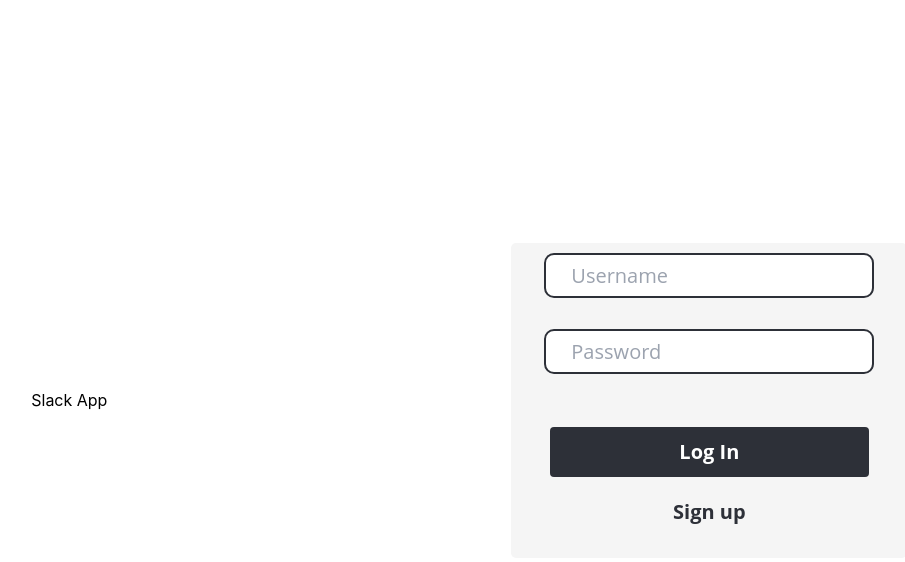
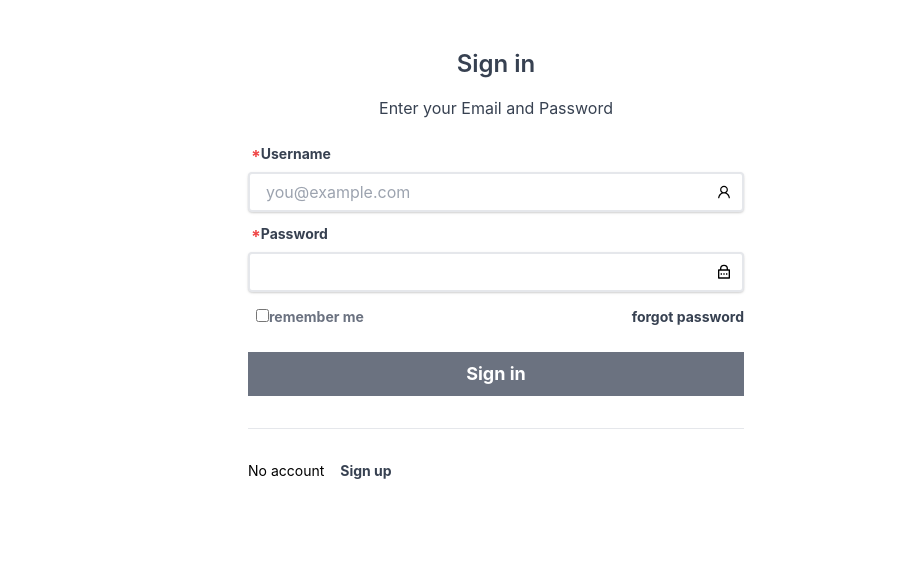
Before and after one commit to martinvias00/slackapp, a React (Create React App) app: page /login in a window 1280 px wide. Shown: the top 562 px of the page, without its empty margins (144-1049 px from the left). Built offline with nearby package versions, Linux system fonts and the light colour scheme; no server answers.

Commit message:
refactor register and login UI

```diff
--- /dev/null
+++ b/src/Components/Alerts/ErrorMessage.js
@@ -0,0 +1,27 @@
+import React from "react";
+
+const ErrorMessage = ({ title, message }) => {
+  return (
+    <div
+      class="bg-red-100 border border-red-400 text-red-700 px-4 py-3 rounded relative"
+      role="alert"
+    >
+      <strong class="font-bold">{title}</strong>
+      <br />
+      <span class="block sm:inline">{message}</span>
+      <span class="absolute top-0 bottom-0 right-0 px-4 py-3">
+        <svg
+          class="fill-current h-6 w-6 text-red-500"
+          role="button"
+          xmlns="http://www.w3.org/2000/svg"
+          viewBox="0 0 20 20"
+        >
+          <title>Close</title>
+          <path d="M14.348 14.849a1.2 1.2 0 0 1-1.697 0L10 11.819l-2.651 3.029a1.2 1.2 0 1 1-1.697-1.697l2.758-3.15-2.759-3.152a1.2 1.2 0 1 1 1.697-1.697L10 8.183l2.651-3.031a1.2 1.2 0 1 1 1.697 1.697l-2.758 3.152 2.758 3.15a1.2 1.2 0 0 1 0 1.698z" />
+        </svg>
+      </span>
+    </div>
+  );
+};
+
+export default ErrorMessage;
--- /dev/null
+++ b/src/Components/Input/index.js
@@ -0,0 +1,52 @@
+import React from "react";
+const Input = ({
+  type,
+  icon,
+  name,
+  errormessage,
+  placeholder,
+  setState,
+}) => {
+  // const { name, value, setState, erromessage, type } = props;
+  // const inputStyle = "bg-red";
+  // const fieldsetStyle = "bg-white";
+  // const errorsetStyle = "bg-black";
+  return (
+    <fielset class="mb-8">
+      <label for="username" class="block text-gray-700 text-sm font-bold mb-2">
+        <span class="text-red-500">&nbsp;*</span>
+        {name}
+      </label>
+      <div class="mt-1 relative rounded-md shadow-sm">
+        <div class="absolute inset-y-0 right-0 pr-3 flex items-center pointer-events-none">
+          {icon}
+        </div>
+        <input
+          id="username"
+          class="block pr-10 shadow border-2 rounded w-full py-2 px-4 text-black-700 mb-3 leading-tight focus:outline-none focus:bg-white focus:border-gray-700 transition duration-500 ease-in-out"
+          placeholder={placeholder}
+          onChange={({ target: { value } }) => {
+            setState(value);
+          }}
+          type={type}
+        />
+      </div>
+
+      <strong class="text-red-500 text-xs italic">
+        {errormessage !== "" && errormessage}
+      </strong>
+    </fielset>
+
+    // <fieldset className={`fieldset ${fieldsetStyle}`}>
+    //   <input
+    //     className={`input ${inputStyle}`}
+    //     placeholder={name}
+    //     type={type}
+    //     onChange={(e) => setState(e.target.value)}
+    //   />
+    //   <span className={`inputError ${errorsetStyle}`}>{erromessage}</span>
+    // </fieldset>
+  );
+};
+
+export default Input;
--- /dev/null
+++ b/src/Components/Loading/Loading.css
@@ -0,0 +1,31 @@
+.overlay {
+  background-color: rgba(0, 0, 0, 0.1);
+  height: 100%;
+  position: fixed;
+  top: 0px;
+  right: 0px;
+  bottom: 0px;
+  left: 0px;
+  width: 100%;
+  z-index: 10;
+}
+.dialog {
+  background-color: transparent;
+  border-radius: 0.75rem;
+  margin-left: auto;
+  margin-right: auto;
+  margin-top: 10rem;
+  max-width: 100%;
+  width: 24rem;
+}
+
+@media (min-width: 640px) {
+}
+@media (min-width: 768px) {
+}
+@media (min-width: 1024px) {
+}
+@media (min-width: 1280px) {
+}
+@media (min-width: 1536px) {
+}
--- /dev/null
+++ b/src/Components/Loading/Success.js
@@ -0,0 +1,15 @@
+import "./Loading.css";
+import { GiConfirmed } from "react-icons/gi";
+const Success = () => {
+  return (
+    <div v-show="show" className="overlay">
+      <div className="dialog">
+        <GiConfirmed
+          style={{ color: "#2d3038", fontSize: "8em", fontWeight: "bold" }}
+        />
+      </div>
+    </div>
+  );
+};
+
+export default Success;
--- /dev/null
+++ b/src/Components/Loading/index.js
@@ -0,0 +1,15 @@
+import "./Loading.css";
+import { DiReact } from "react-icons/di";
+const Loading = () => {
+  return (
+    <div v-show="show" className="overlay">
+      <div className="dialog">
+        <DiReact
+          style={{ color: "#2d3038", fontSize: "8em", fontWeight: "bold" }}
+        />
+      </div>
+    </div>
+  );
+};
+
+export default Loading;
--- a/src/Pages/Login.js
+++ b/src/Pages/Login.js
@@ -1,13 +1,20 @@
+import React, { useState } from "react";
+import { AiOutlineUser } from "react-icons/ai";
+import { RiLockPasswordLine } from "react-icons/ri";
 import { useNavigate } from "react-router-dom";
-import React, { useState } from "react";
 
-import Input from "../Components/Fieldset/Input";
+import Input from "../Components/Input";
+import ErrorMessage from "../Components/Alerts/ErrorMessage";
+
 import request from "../util/request";
 
-const Login = ({ setClient, setonRegister }) => {
-  const history = useNavigate();
+const Login = () => {
   const [username, setusername] = useState("");
   const [password, setpassword] = useState("");
+  const [errorUsername, seterrorUsername] = useState("");
+  const [errorPassword, seterrorPassword] = useState("");
+  const [IsError, setIsError] = useState(null);
+  const nav = useNavigate();
 
   const handleSubmit = (e) => {
     e.preventDefault();
@@ -18,117 +25,110 @@ const Login = ({ setClient, setonRegister }) => {
         password: password,
       },
     };
+    if (username === "") {
+      seterrorUsername("! Username is required");
+      if (password !== "") {
+        seterrorPassword("");
+      }
+    } else {
+      seterrorUsername("");
+      if (password === "") {
+        seterrorPassword("! Password is required");
+      } else {
+        seterrorPassword("");
         request
           .login(params)
           .then((response) => {
-        if (response.status === 200) {
-          history("/home", { replace: true });
+            if (response.status < 201) {
+              nav("/home", { replace: true });
             }
           })
           .catch((error) => {
-        alert(error.response.data.errors);
+            setIsError(error.response.data.errors);
           });
-    setusername("");
-    setpassword("");
+      }
+    }
   };
-
   return (
-    <div style={ContainerStyle}>
-      <header style={{ height: "100px" }}></header>
-
-      <div style={leftSideContainer}>
-        <h1>Slack App</h1>
+    <div className="mx-auto container flex items-center " id="nav">
+      <div className="mx-auto md:p-6 md:w-1/2">
+        <div className="w-full pt-2 p-4 ">
+          <div className="flex flex-col justify-center ">
+            <h1 className="text-2xl text-gray-700 font-semibold transition duration-500 p-4 flex justify-center">
+              <i className="fas fa-sign-in-alt fa-fw fa-lg"></i>
+              Sign in
+            </h1>
+            <h2 className="text-1xl text-gray-700 transition duration-500 flex justify-center">
+              Enter your Email and Password
+            </h2>
           </div>
 
-      <div style={LoginContainerStyle}>
-        <form style={loginStyle} onSubmit={handleSubmit}>
+          <div className=" rounded px-8 pt-6 pb-8 mb-4 ">
+            <form onSubmit={handleSubmit}>
               <Input
                 name="Username"
-            placeholder="Username"
+                icon={<AiOutlineUser />}
+                errormessage={errorUsername}
+                placeholder="you@example.com"
                 setState={setusername}
-            type="text"
-            errorMessage=""
+                type="email"
+                isRequired={true}
               />
               <Input
-            name="password"
-            placeholder="Password"
+                name="Password"
+                icon={<RiLockPasswordLine />}
                 setState={setpassword}
                 type="password"
-            errorMessage=""
+                errormessage={errorPassword}
               />
-          <div style={btnWrapper}>
-            <button style={loginBtnStyle} type="submit">
-              Log In
+              {IsError && <ErrorMessage title={"Error!"} message={IsError} />}
+              <div className="mb-6">
+                <div className="flex items-center justify-between">
+                  <div>
+                    <label
+                      className="block text-gray-500 font-bold"
+                      for="remember"
+                    >
+                      <input
+                        className="ml-2 leading-tight"
+                        type="checkbox"
+                        id="remember"
+                        name="remember"
+                      ></input>
+                      <span className="text-sm">remember me</span>
+                    </label>
+                  </div>
+                  <div>
+                    <a className="font-bold text-sm text-gray-700 hover:text-gray-800">
+                      forgot password
+                    </a>
+                  </div>
+                </div>
+              </div>
+
+              <div className="mb-8 text-center bg-gray-500 flex hover:bg-gray-700 ">
+                <button
+                  className="text-lg text-white font-bold py-2  rounded focus:outline-none focus:shadow-outline w-full"
+                  type="submit"
+                >
+                  Sign in
                 </button>
-            <button
-              style={signupBtnStyle}
-              onClick={() => history("/register", { replace: true })}
+              </div>
+              <hr />
+              <div className="mt-8 flex">
+                <p className="text-sm pr-4">No account</p>
+                <a
+                  className="font-bold text-sm text-gray-700 hover:text-gray-800 cursor-pointer"
+                  onClick={() => nav("/register", { replace: true })}
                 >
                   Sign up
-            </button>
+                </a>
               </div>
             </form>
           </div>
-      <footer style={{ height: "100px" }}></footer>
+        </div>
+      </div>
     </div>
   );
 };
 export default Login;
-const ContainerStyle = {
-  width: "100vw",
-  height: "100vh",
-  display: "flex",
-  alignItems: "center",
-};
-const leftSideContainer = {
-  width: "50vw",
-  height: "500px",
-  display: "flex",
-  justifyContent: "center",
-  alignItems: "center",
-};
-const LoginContainerStyle = {
-  width: "inherit",
-  height: "500px",
-  display: "flex",
-  alignItems: "center",
-  fontFamily: "'Open Sans', sans-serif",
-  fontSize: "20px",
-};
-const loginStyle = {
-  margin: "auto",
-  padding: "10px",
-  borderRadius: "5px",
-  background: "#f5f5f5",
-  height: "315px",
-  width: "396px",
-  display: "flex",
-  flexDirection: "column",
-  justifyContent: "center",
-  alignItems: "center",
-};
-const btnWrapper = {
-  height: "50%",
-  width: "85%",
-  display: "flex",
-  justifyContent: "center",
-  flexDirection: "column",
-};
-
-const signupBtnStyle = {
-  paddingTop: "20px",
-  border: "none",
-  backgroundColor: "transparent",
-  resize: "none",
-  outline: "none",
-  color: "#2d3038",
-  fontWeight: "bold",
-};
-const loginBtnStyle = {
-  width: "100%",
-  height: "50px",
-  borderRadius: "4px",
-  backgroundColor: "#2d3038",
-  color: "white",
-  fontWeight: "bold",
-};
```
Also changed, not shown: src/Pages/Register.js (+110 -40 lines). Lines whose indentation alone changed are shown as unchanged.
